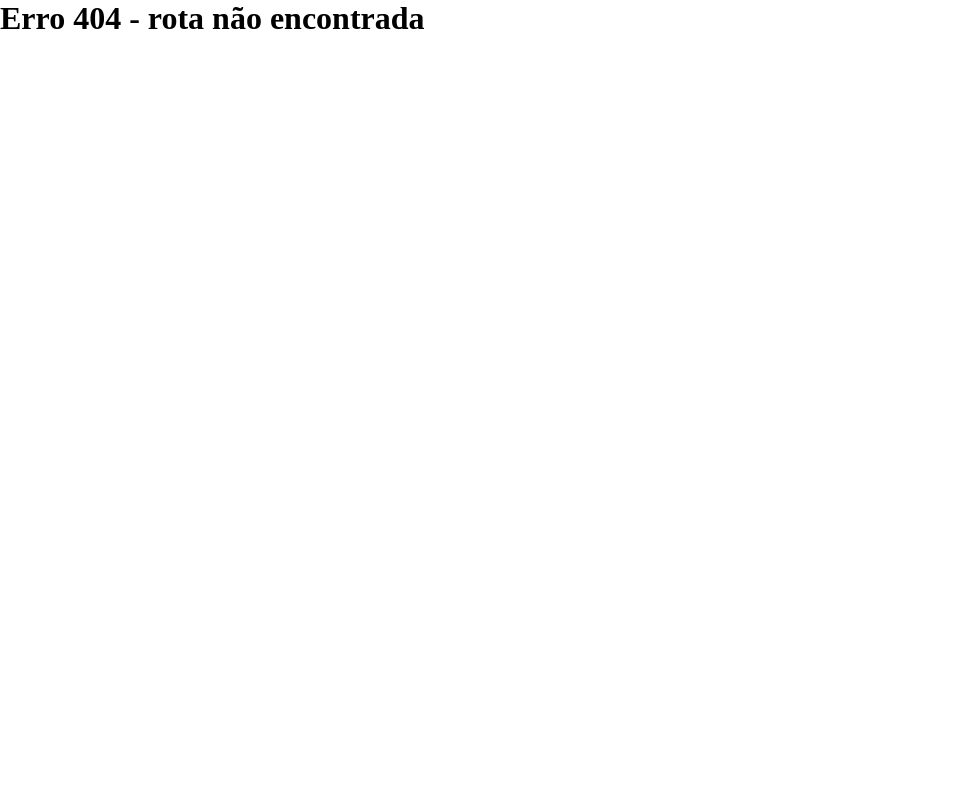
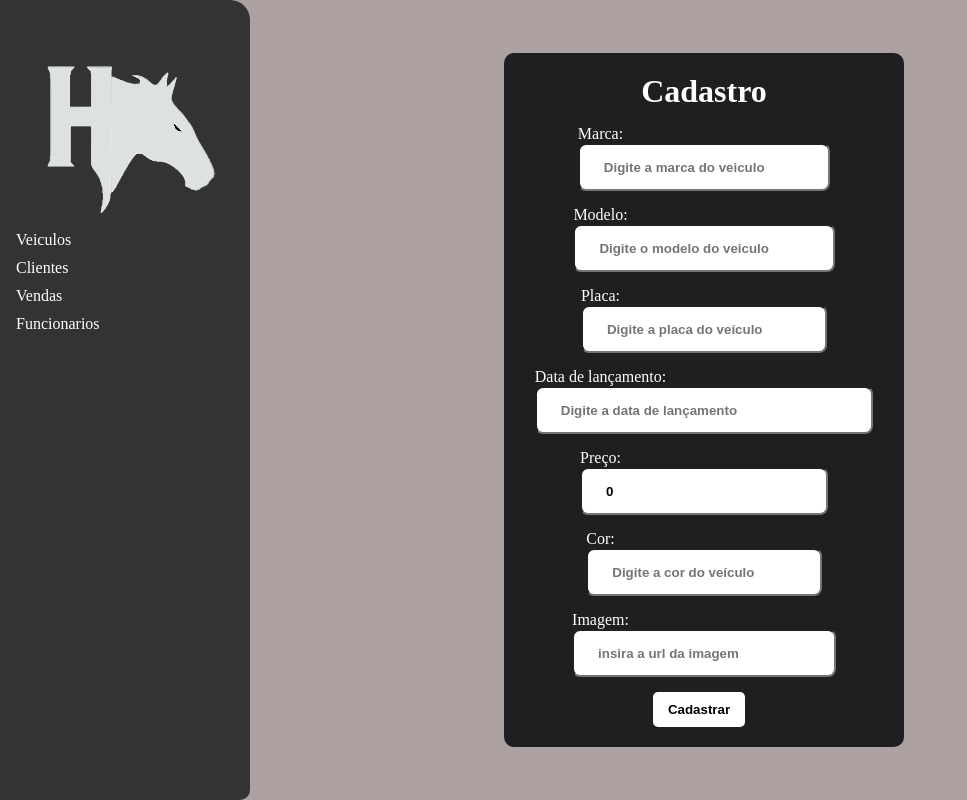
Before and after one commit to xXmarcosX/admHoistener, a React (Vite) app: page /cadveiculo in a window 1280 px wide. Before the commit this address had no page. Shown: the whole page, without its empty margins (0-967 px from the left). Built offline with nearby package versions, Linux system fonts and the light colour scheme.

Commit message:
adicionada tela de cadastro de veiculos

```diff
--- a/src/main.jsx
+++ b/src/main.jsx
@@ -3,12 +3,13 @@ import ReactDOM from 'react-dom/client'
 import { RouterProvider, createBrowserRouter } from 'react-router-dom'
 import App from './App.jsx'
 import AdmCenter from './routes/AdmCenter/AdmCenter.jsx'
+import CadastroVeiculo from './routes/CadastroVeiculo/CadastroVeiculo.jsx'
 import Car from './routes/Car/Car.jsx'
 import Clientes from './routes/Clientes/Clientes.jsx'
+import EditCar from './routes/EditCar/EditCar.jsx'
 import Erro from './routes/Erro/Erro.jsx'
 import Home from './routes/Home/Home.jsx'
 import VeiculosRoutes from './routes/Veiculos/Veiculos.jsx'
-import EditCar from './routes/EditCar/EditCar.jsx'
 
 const router = createBrowserRouter([
   {
@@ -23,6 +24,7 @@ const router = createBrowserRouter([
       {path: '/car/:id', element: <Car/>},
       {path: '/clientes', element: <Clientes/>},
       {path: '/editcarro/:id', element: <EditCar/>},
+      {path: '/cadveiculo', element: <CadastroVeiculo/>},
     ]
   }
 ])
--- /dev/null
+++ b/src/routes/CadastroVeiculo/CadastroVeiculo.jsx
@@ -0,0 +1,142 @@
+import React, { useState } from 'react';
+import { useNavigate } from 'react-router-dom';
+import NavBar from '../../components/LateralNavbar/NavBar';
+import style from './CadastroVeiculo.module.css';
+
+const CadastroVeiculo = () => {
+    const [novoVeiculo, setNovoVeiculo] = useState({
+        mark: '',
+        model: '',
+        plate: '',
+        releaseDate: '',
+        price: 0,
+        color: '',
+        image: ''
+      });
+
+      const navigate = useNavigate()
+
+      const handleChange = (e) => {
+        setNovoVeiculo({...novoVeiculo,[e.target.name]:e.target.value})
+      }
+
+      const handleSubmit = (e) => {
+        e.preventDefault()
+        fetch('http://localhost:4000/car', {
+          method: 'POST',
+          headers: {
+            'Content-Type':'application/json',
+          },
+          body:JSON.stringify(novoVeiculo)
+        }).then(({status, body}) => {
+          if(status === 200){
+            console.log('Veiculo Cadastrado')
+            navigate('/carros')
+          } else if (status === 400){
+            console.log(body)
+          }
+        }).catch((e) => {
+          alert('ERROR:', e)
+        })
+      }
+
+  return (
+    <>
+
+    <NavBar/>
+
+      <div className={style.container}>
+        <form className={style.form} onSubmit={handleSubmit}>
+          <h1>Cadastro</h1>
+
+          <label>
+            Marca:
+            <input
+              type="text"
+              placeholder='Digite a marca do veiculo'
+              name='mark'
+              required
+              value={novoVeiculo.mark}
+              onChange={handleChange}
+            />
+          </label>
+
+          <label>
+            Modelo:
+            <input
+              type="text"
+              placeholder='Digite o modelo do veiculo'
+              name='model'
+              value={novoVeiculo.model}
+              onChange={handleChange}
+              required
+            />
+          </label>
+
+          <label>
+            Placa:
+            <input
+              type="text"
+              placeholder='Digite a placa do veículo'
+              name='plate'
+              value={novoVeiculo.plate}
+              onChange={handleChange}
+              required
+            />
+          </label>
+
+          <label>
+            Data de lançamento:
+            <input
+              type="text"
+              placeholder='Digite a data de lançamento'
+              name='releaseDate'
+              value={novoVeiculo.releaseDate}
+              onChange={handleChange}
+              required
+            />
+          </label>
+
+          <label>
+            Preço:
+            <input
+              type="number"
+              placeholder='Digite o preço do veículo'
+              name='price'
+              value={novoVeiculo.price}
+              onChange={handleChange}
+              required
+            />
+          </label>
+
+          <label>
+            Cor:
+            <input
+              type="text"
+              placeholder='Digite a cor do veículo'
+              name='color'
+              value={novoVeiculo.color}
+              onChange={handleChange}
+              required
+            />
+          </label>
+          <label>
+            Imagem:
+            <input
+              type="text"
+              placeholder='insira a url da imagem'
+              value={novoVeiculo.image}
+              onChange={handleChange}
+              name='image'
+              required
+            />
+          </label>
+
+          <button>Cadastrar</button>
+        </form>
+      </div>
+    </>
+  )
+}
+
+export default CadastroVeiculo
--- /dev/null
+++ b/src/routes/CadastroVeiculo/CadastroVeiculo.module.css
@@ -0,0 +1,35 @@
+.container{
+    width: 100%;
+    height: 100vh;
+    display: flex;
+    justify-content: center;
+    align-items: center;
+    padding-left: 10%;
+    background-color: rgb(174, 161, 161);
+}
+
+.form{
+    width: 50%;
+    display: flex;
+    flex-direction: column;
+    justify-content: center;
+    align-items: center;
+}
+
+.form input{
+    border-radius: 8px;
+    height: 6vh;
+    width: 100%;
+    padding-left: 24px;
+    font-weight: 600;
+}
+
+.form::placeholder{
+    font-size: 22px;
+}
+
+.form button{
+    background-color: white;
+    color: black;
+    font-weight: 700;
+}
```
